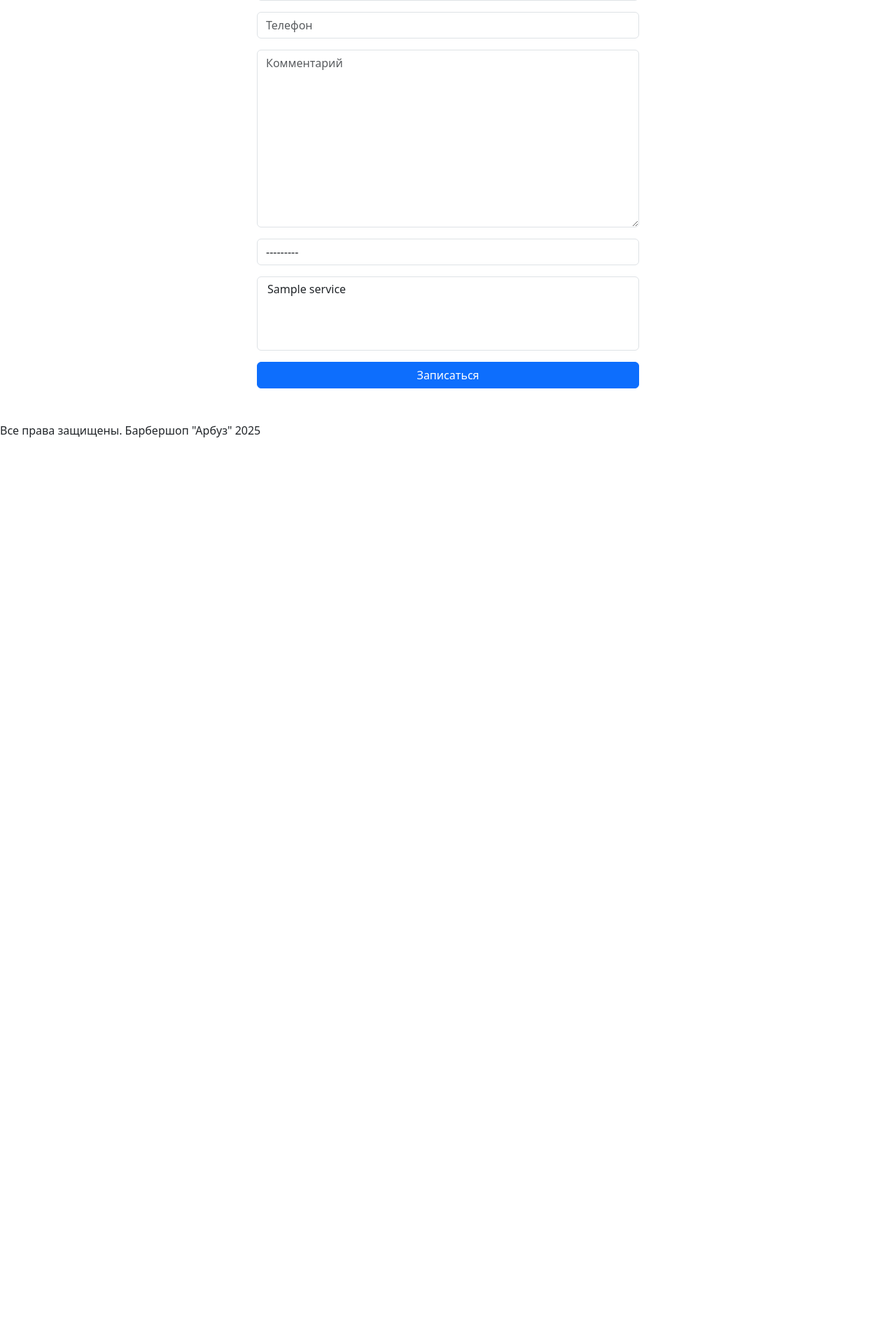
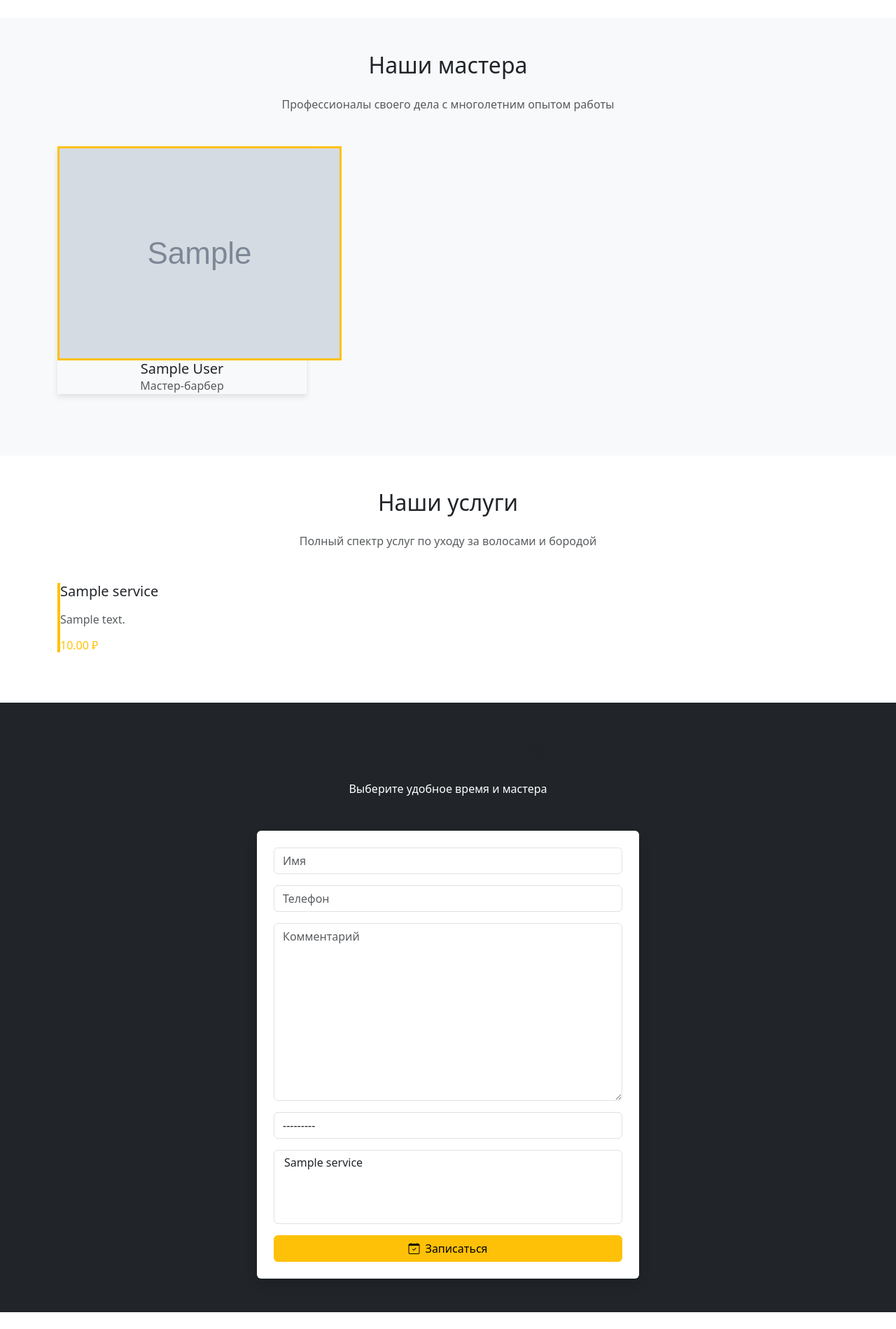
Before and after one commit to VladimirMonin/django_consult_422, a Django app: page / in a window 1280 px wide. Shown: the part 868-2767 px from the top of the page at 70% size. Before the commit the page ends 1493 px from the top, so only its background shows below. Run offline with Django 5.2, Linux system fonts and the light colour scheme; tables that the repository leaves empty hold one stand-in row (values such as "Sample post"); grey boxes marked "Sample" are stand-in pictures; one stand-in notice (Sample message) is shown.

Commit message:
lesson_71: css - "дизайн")

```diff
--- a/core/templates/base.html
+++ b/core/templates/base.html
@@ -2,45 +2,120 @@
 <!DOCTYPE html>
 <html lang="ru">
 <head>
-    <meta charset="UTF-8" />
-    <meta name="viewport" content="width=device-width, initial-scale=1.0" />
-    <title>{% block title %}{% endblock %}</title>
-    <link href="https://cdn.jsdelivr.net/npm/bootstrap@5.3.3/dist/css/bootstrap.min.css" rel="stylesheet" integrity="sha384-QWTKZyjpPEjISv5WaRU9OFeRpok6YctnYmDr5pNlyT2bRjXh0JMhjY6hW+ALEwIH" crossorigin="anonymous">
+    <meta charset="UTF-8">
+    <meta name="viewport" content="width=device-width, initial-scale=1.0">
+    <title>{% block title %}{% endblock %} | Барбершоп "Арбуз"</title>
+    <link href="https://cdn.jsdelivr.net/npm/bootstrap@5.3.3/dist/css/bootstrap.min.css" rel="stylesheet">
     <link rel="stylesheet" href="https://cdn.jsdelivr.net/npm/bootstrap-icons@1.11.1/font/bootstrap-icons.css">
     <link rel="stylesheet" href="{% static 'css/main.css' %}">
-    {% comment %} <link rel="icon" type="image/png" href="{% static 'images/favicon.png' %}"> {% endcomment %}
+    <link rel="icon" type="image/png" href="{% static 'images/favicon.png' %}">
     {% block head %}{% endblock %}
 </head>
 <body>
+    <!-- Прелоадер -->
+    <div id="preloader" class="bg-dark">
+        <div class="spinner-border text-warning" role="status">
+            <span class="visually-hidden">Загрузка...</span>
+        </div>
+    </div>
+
+    <!-- Шапка -->
     <header>
-      {% block nav %}
-        {% comment %} {% include 'menu_include.html' %} {% endcomment %}
-      {% endblock %}
+        <nav class="navbar navbar-expand-lg navbar-dark bg-dark fixed-top">
+            <div class="container">
+                <a class="navbar-brand" href="/">
+                    <span class="text-warning fw-bold">Барбершоп</span> "Арбуз"
+                </a>
+                <button class="navbar-toggler" type="button" data-bs-toggle="collapse" data-bs-target="#navbarNav">
+                    <span class="navbar-toggler-icon"></span>
+                </button>
+                <div class="collapse navbar-collapse" id="navbarNav">
+                    <ul class="navbar-nav ms-auto">
+                        <li class="nav-item">
+                            <a class="nav-link" href="/#about">О нас</a>
+                        </li>
+                        <li class="nav-item">
+                            <a class="nav-link" href="/#masters">Мастера</a>
+                        </li>
+                        <li class="nav-item">
+                            <a class="nav-link" href="/#services">Услуги</a>
+                        </li>
+                        <li class="nav-item">
+                            <a class="btn btn-warning text-dark ms-2 px-3" href="/#orderForm">
+                                <i class="bi bi-calendar-check me-1"></i>Записаться
+                            </a>
+                        </li>
+                    </ul>
+                </div>
+            </div>
+        </nav>
     </header>
-    <main>
+
+    <!-- Основной контент -->
+    <main class="mt-5 pt-4">
         {% block content %}{% endblock %}
 
         {% if messages %}
-      <div class="position-fixed bottom-0 end-0 p-3" style="z-index: 11">
+        <div class="toast-container position-fixed bottom-0 end-0 p-3">
             {% for message in messages %}
-          <div class="toast show align-items-center text-white bg-{{ message.tags }} border-0" role="alert" aria-live="assertive" aria-atomic="true">
+            <div class="toast show align-items-center text-white bg-{{ message.tags }} border-0" role="alert">
                 <div class="d-flex">
                     <div class="toast-body">
-                      {{ message }}
+                        <i class="bi bi-info-circle me-2"></i>{{ message }}
                     </div>
-                  <button type="button" class="btn-close btn-close-white me-2 m-auto" data-bs-dismiss="toast" aria-label="Close"></button>
+                    <button type="button" class="btn-close btn-close-white me-2 m-auto" data-bs-dismiss="toast"></button>
                 </div>
             </div>
             {% endfor %}
         </div>
         {% endif %}
     </main>
-    <footer>
-      {% block footer %}Все права защищены. Барбершоп "Арбуз" 2025{% endblock %}
+
+    <!-- Футер -->
+    <footer class="bg-dark text-white py-4 mt-5">
+        <div class="container">
+            <div class="row">
+                <div class="col-md-4 mb-3">
+                    <h5 class="text-warning mb-3">Барбершоп "Арбуз"</h5>
+                    <p class="mb-0">Профессиональные стрижки и уход за бородой</p>
+                </div>
+                <div class="col-md-4 mb-3">
+                    <h5 class="text-warning mb-3">Контакты</h5>
+                    <p class="mb-1"><i class="bi bi-geo-alt-fill me-2"></i>ул. Примерная, 123</p>
+                    <p class="mb-1"><i class="bi bi-telephone-fill me-2"></i>+7 (999) 123-45-67</p>
+                    <p class="mb-0"><i class="bi bi-envelope-fill me-2"></i>info@barbershop.ru</p>
+                </div>
+                <div class="col-md-4 mb-3">
+                    <h5 class="text-warning mb-3">Режим работы</h5>
+                    <p class="mb-1">Пн-Пт: 10:00 - 20:00</p>
+                    <p class="mb-1">Сб: 10:00 - 18:00</p>
+                    <p class="mb-0">Вс: выходной</p>
+                </div>
+            </div>
+            <hr class="my-4">
+            <div class="text-center">
+                <p class="mb-0">© {% now "Y" %} Барбершоп "Арбуз". Все права защищены.</p>
+            </div>
+        </div>
     </footer>
 
-    <script src="https://cdn.jsdelivr.net/npm/bootstrap@5.3.3/dist/js/bootstrap.bundle.min.js" integrity="sha384-YvpcrYf0tY3lHB60NNkmXc5s9fDVZLESaAA55NDzOxhy9GkcIdslK1eN7N6jIeHz" crossorigin="anonymous"></script>
+    <!-- Скрипты -->
+    <script src="https://cdn.jsdelivr.net/npm/bootstrap@5.3.3/dist/js/bootstrap.bundle.min.js"></script>
     <script src="{% static 'js/main.js' %}"></script>
+    <script>
+        // Прелоадер
+        window.addEventListener('load', function() {
+            document.getElementById('preloader').style.display = 'none';
+        });
+
+        // Автоматическое скрытие тостов
+        const toasts = document.querySelectorAll('.toast');
+        toasts.forEach(toast => {
+            setTimeout(() => {
+                toast.classList.remove('show');
+            }, 5000);
+        });
+    </script>
     {% block scripts %}{% endblock %}
 </body>
 </html>
--- a/core/templates/main.html
+++ b/core/templates/main.html
@@ -4,23 +4,54 @@
 {% block title %}Барбершоп "Арбуз"{% endblock %}
 
 {% block content %}
+<!-- Hero секция -->
+<section class="hero-section">
+    <div class="container text-center">
+        <h1 class="display-4">Добро пожаловать в Барбершоп "Арбуз"</h1>
+        <p class="lead">Создаем стильные образы для настоящих мужчин</p>
+        <a class="btn btn-warning text-dark ms-2 px-4" href="/#orderForm">
+            <i class="bi bi-calendar-check me-1"></i>Записаться
+        </a>
+    </div>
+</section>
+
+<!-- О нас -->
+<section id="about" class="py-5">
+    <div class="container">
+        <div class="row align-items-center">
+            <div class="col-lg-6">
+                <h2 class="mb-4">Почему выбирают нас?</h2>
+                <ul class="list-unstyled">
+                    <li class="mb-3"><i class="bi bi-check-circle-fill text-warning me-2"></i>Команда профессионалов</li>
+                    <li class="mb-3"><i class="bi bi-check-circle-fill text-warning me-2"></i>Современное оборудование</li>
+                    <li class="mb-3"><i class="bi bi-check-circle-fill text-warning me-2"></i>Индивидуальный подход</li>
+                    <li class="mb-3"><i class="bi bi-check-circle-fill text-warning me-2"></i>Доступные цены</li>
+                </ul>
+            </div>
+            <div class="col-lg-6">
+                <img src="{% static 'images/about.jpg' %}" alt="О нас" class="img-fluid rounded shadow">
+            </div>
+        </div>
+    </div>
+</section>
+
 <!-- Мастера -->
-<section id="masters" class="py-5">
+<section id="masters" class="py-5 bg-light">
     <div class="container">
         <h2 class="text-center mb-4">Наши мастера</h2>
+        <p class="text-center text-muted mb-5">Профессионалы своего дела с многолетним опытом работы</p>
         <div class="row">
             {% for master in masters %}
             <div class="col-md-4 mb-4">
-                <div class="card text-center">
+                <div class="master-card">
                     {% if master.photo %}
-                    <img src="{{ master.photo.url }}" class="card-img-top rounded-circle mx-auto mt-3"
-                         style="width: 200px; height: 200px; object-fit: cover;" alt="{{ master.first_name }}">
+                    <img src="{{ master.photo.url }}" class="master-photo" alt="{{ master.first_name }}">
                     {% else %}
-                    <img src="{% static 'images/default-avatar.png' %}" class="card-img-top rounded-circle mx-auto mt-3"
-                         style="width: 200px; height: 200px; object-fit: cover;" alt="{{ master.first_name }}">
+                    <img src="{% static 'images/default-avatar.png' %}" class="master-photo" alt="{{ master.first_name }}">
                     {% endif %}
-                    <div class="card-body">
-                        <h5 class="card-title">{{ master.first_name }}</h5>
+                    <div class="card-body text-center">
+                        <h5 class="card-title">{{ master.first_name }} {{ master.last_name }}</h5>
+                        <p class="text-muted">Мастер-барбер</p>
                     </div>
                 </div>
             </div>
@@ -30,46 +61,43 @@
 </section>
 
 <!-- Услуги -->
-<section id="services" class="py-5 bg-light">
+<section id="services" class="py-5">
     <div class="container">
         <h2 class="text-center mb-4">Наши услуги</h2>
-        <div class="table-responsive">
-            <table class="table table-striped">
-                <thead>
-                    <tr>
-                        <th>Услуга</th>
-                        <th>Описание</th>
-                        <th>Цена</th>
-                    </tr>
-                </thead>
-                <tbody>
-                    {% for service in services %}
-                    <tr>
-                        <td>{{ service.name }}</td>
-                        <td>{{ service.description }}</td>
-                        <td>{{ service.price }} ₽</td>
-                    </tr>
-                    {% endfor %}
-                </tbody>
-            </table>
+        <p class="text-center text-muted mb-5">Полный спектр услуг по уходу за волосами и бородой</p>
+        <div class="row">
+            {% for service in services %}
+            <div class="col-md-6 mb-4">
+                <div class="service-card h-100">
+                    <div class="card-body">
+                        <h5 class="card-title mb-3">{{ service.name }}</h5>
+                        <p class="card-text text-muted">{{ service.description }}</p>
+                        <h6 class="text-warning mb-0">{{ service.price }} ₽</h6>
+                    </div>
+                </div>
+            </div>
+            {% endfor %}
         </div>
     </div>
 </section>
 
 <!-- Форма записи -->
-<section id="orderForm" class="py-5">
+<section id="orderForm" class="py-5 bg-dark text-white">
     <div class="container">
         <h2 class="text-center mb-4">Записаться на стрижку</h2>
+        <p class="text-center mb-5">Выберите удобное время и мастера</p>
         <div class="row justify-content-center">
             <div class="col-md-6">
-                <form method="post">
+                <form method="post" class="bg-white p-4 rounded shadow">
                     {% csrf_token %}
                     {% for field in form %}
                     <div class="mb-3">
                         {{ field }}
                     </div>
                     {% endfor %}
-                    <button type="submit" class="btn btn-primary w-100">Записаться</button>
+                    <button type="submit" class="btn btn-warning w-100">
+                        <i class="bi bi-calendar-check me-2"></i>Записаться
+                    </button>
                 </form>
             </div>
         </div>
--- a/static/css/main.css
+++ b/static/css/main.css
@@ -0,0 +1,88 @@
+/* Общие стили */
+body {
+  background-color: #ffffff;
+}
+
+/* Заголовки */
+h1,
+h2,
+h3,
+h4,
+h5,
+h6 {
+  color: #212529;
+}
+
+/* Кастомные цвета */
+.bg-custom-dark {
+  background-color: #212529;
+}
+
+.bg-custom-yellow {
+  background-color: #ffc107;
+}
+
+.text-custom-yellow {
+  color: #ffc107 !important;
+}
+
+/* Стили для карточек мастеров */
+.master-card {
+  transition: transform 0.3s ease;
+  border: none;
+  box-shadow: 0 4px 8px rgba(0, 0, 0, 0.1);
+}
+
+.master-card:hover {
+  transform: translateY(-5px);
+}
+
+.master-photo {
+  border: 3px solid #ffc107;
+}
+
+/* Стили для секций */
+.hero-section {
+  background-color: #212529;
+  color: white;
+  padding: 100px 0;
+}
+
+.service-card {
+  border-left: 4px solid #ffc107;
+}
+
+footer {
+  background-color: #212529;
+  color: white;
+  padding: 20px 0;
+  text-align: center;
+}
+
+#preloader {
+  position: fixed;
+  top: 0;
+  left: 0;
+  width: 100%;
+  height: 100%;
+  display: flex;
+  justify-content: center;
+  align-items: center;
+  z-index: 9999;
+}
+
+/* Стили для кнопки в меню */
+.navbar .btn-warning {
+  font-weight: 500;
+  color: #212529 !important;
+  background-color: #ffc107 !important;
+  border-color: #ffc107 !important;
+  transition: all 0.3s ease;
+}
+
+.navbar .btn-warning:hover {
+  transform: translateY(-2px);
+  box-shadow: 0 4px 10px rgba(255, 193, 7, 0.3);
+  background-color: #ffca2c !important;
+  border-color: #ffca2c !important;
+}
```
Lines whose indentation alone changed are shown as unchanged.
